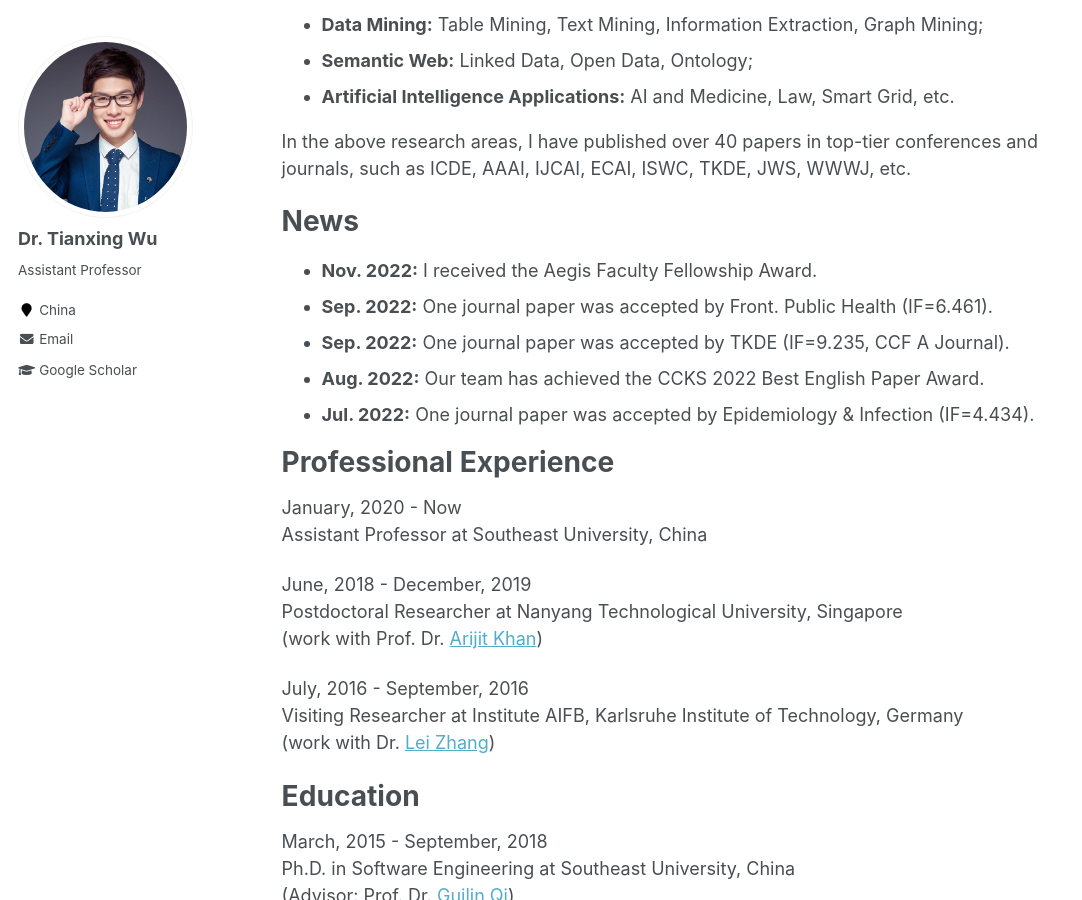
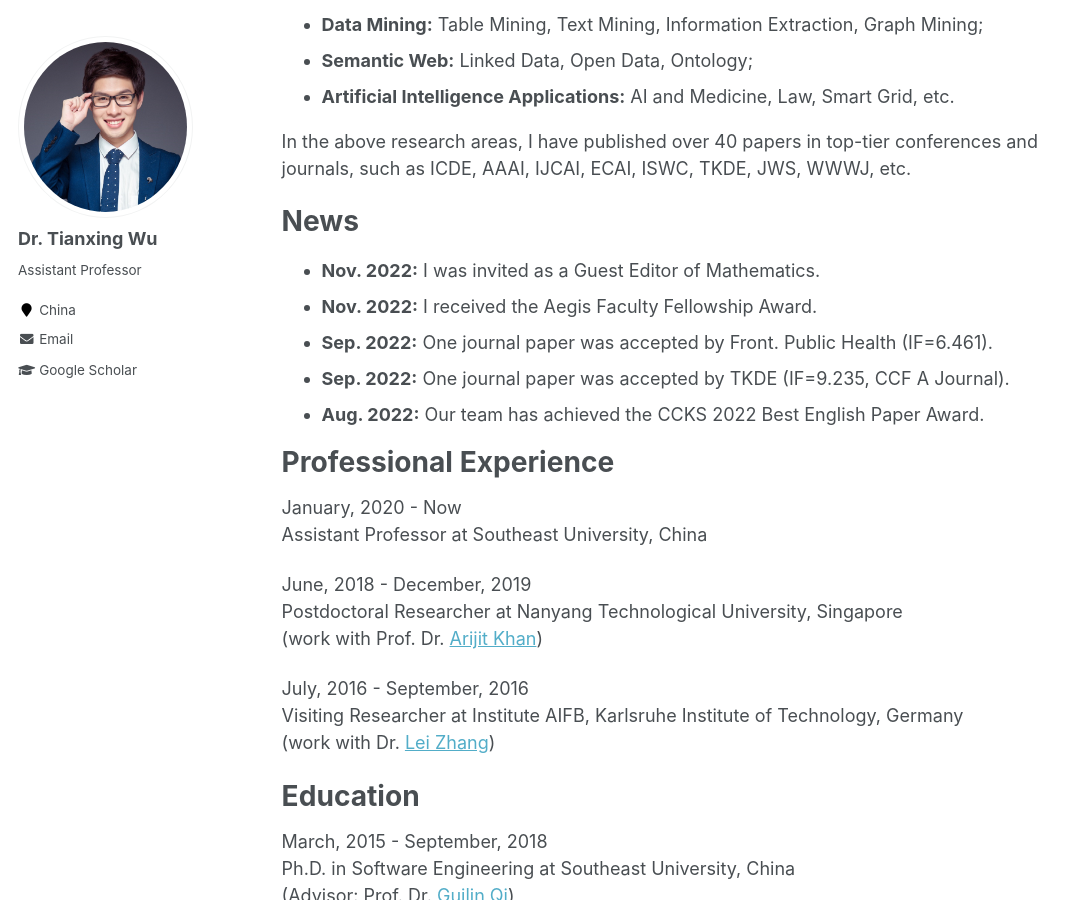
Before and after one commit to tianxing-wu/tianxing-wu.github.io, a Jekyll site: the page built from _pages/about.md, in a window 1280 px wide and 900 px high, scrolled down 353 px. Shown: the whole window, without its empty margins (0-1082 px from the left). Built offline with Jekyll 4.4.1, drawn with Linux system fonts in a browser that asks for light colours.

Commit message:
info update

```diff
--- a/_pages/about.md
+++ b/_pages/about.md
@@ -19,11 +19,11 @@ In the above research areas, I have published over 40 papers in top-tier confere
 
 News
 ======
+* **Nov. 2022:** I was invited as a Guest Editor of Mathematics.
 * **Nov. 2022:** I received the Aegis Faculty Fellowship Award.
 * **Sep. 2022:** One journal paper was accepted by Front. Public Health (IF=6.461).
 * **Sep. 2022:** One journal paper was accepted by TKDE (IF=9.235, CCF A Journal).
 * **Aug. 2022:** Our team has achieved the CCKS 2022 Best English Paper Award.
-* **Jul. 2022:** One journal paper was accepted by Epidemiology & Infection (IF=4.434).
 
 Professional Experience
 ======
```
Also changed, not shown: _pages/services.md (+1 -1 lines).
